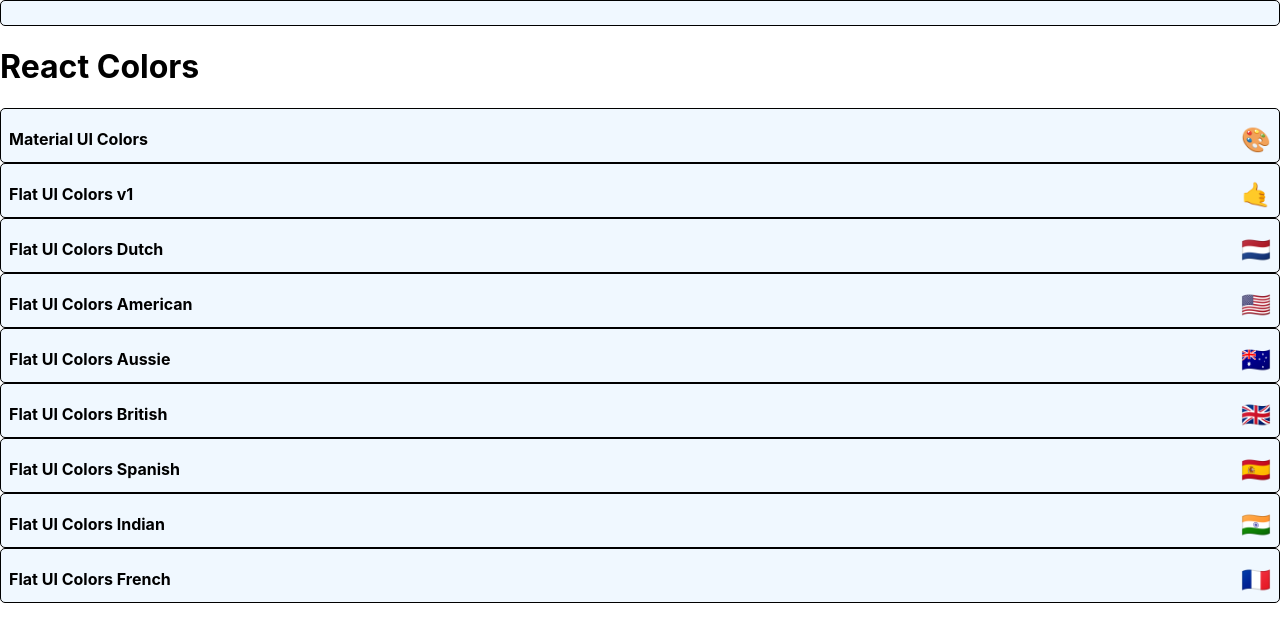
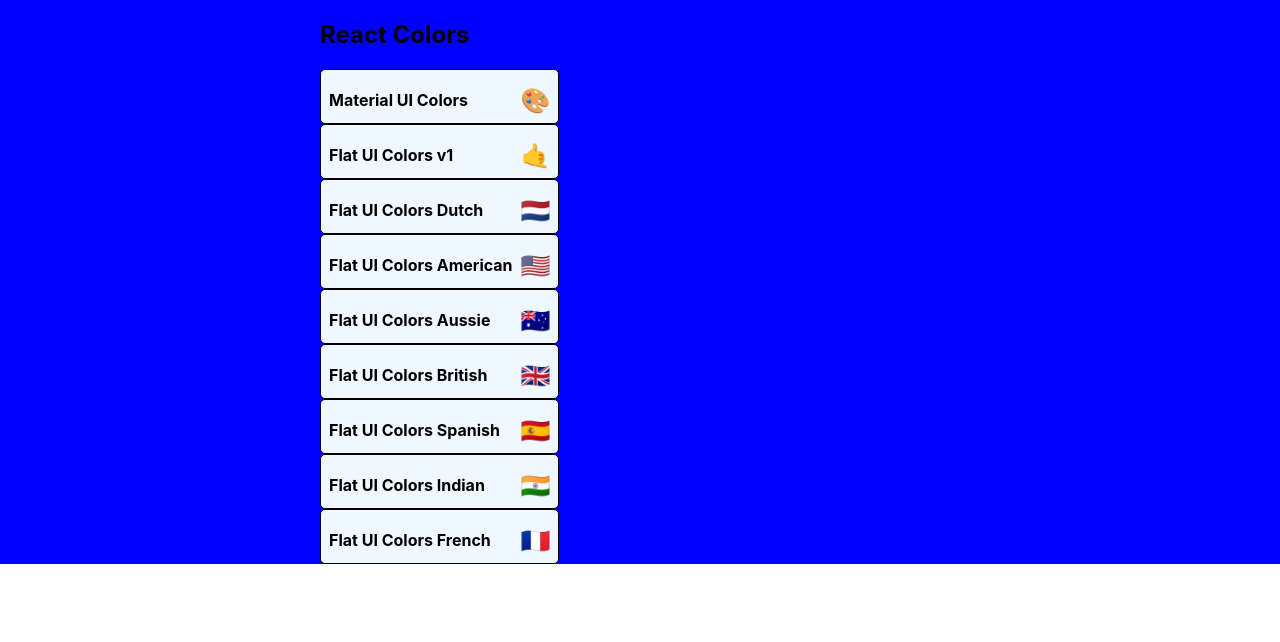
Before and after one commit to Dimisz/color-app, a React (Create React App) app: page / in a window 1280 px wide. Shown: the top 642 px of the page. Built offline with nearby package versions, Linux system fonts and the light colour scheme.

Commit message:
Housekeeping

```diff
--- a/src/components/PaletteList/PaletteList.js
+++ b/src/components/PaletteList/PaletteList.js
@@ -1,5 +1,6 @@
 import { Link } from "react-router-dom";
 import MiniPalette from "./MiniPalette";
+import styles from './PaletteList.module.css';
 
 export default function PaletteList({palettes}){
 
@@ -8,10 +9,15 @@
   });
 
   return(
-    <div>
-      <MiniPalette/>
-      <h1>React Colors</h1>
-      {renderedPalettes}
+    <div className={styles.root}>
+      <div className={styles.container}>
+        <nav className={styles.nav}>
+          <h1>React Colors</h1>
+        </nav>
+        <div className={styles.palettes}>
+          {renderedPalettes}
+        </div>
+      </div>
     </div>
   );
 }
--- /dev/null
+++ b/src/components/PaletteList/PaletteList.module.css
@@ -0,0 +1,22 @@
+.root {
+  background-color: blue;
+  height: 100%;
+  display: flex;
+  align-items: flex-start;
+  justify-content: center;
+}
+.container {
+  width: 50%;
+  display: flex;
+  align-items: flex-start;
+  flex-direction: column;
+  flex-wrap: wrap;
+}
+
+.nav {
+
+}
+
+.palettes {
+
+}
```
